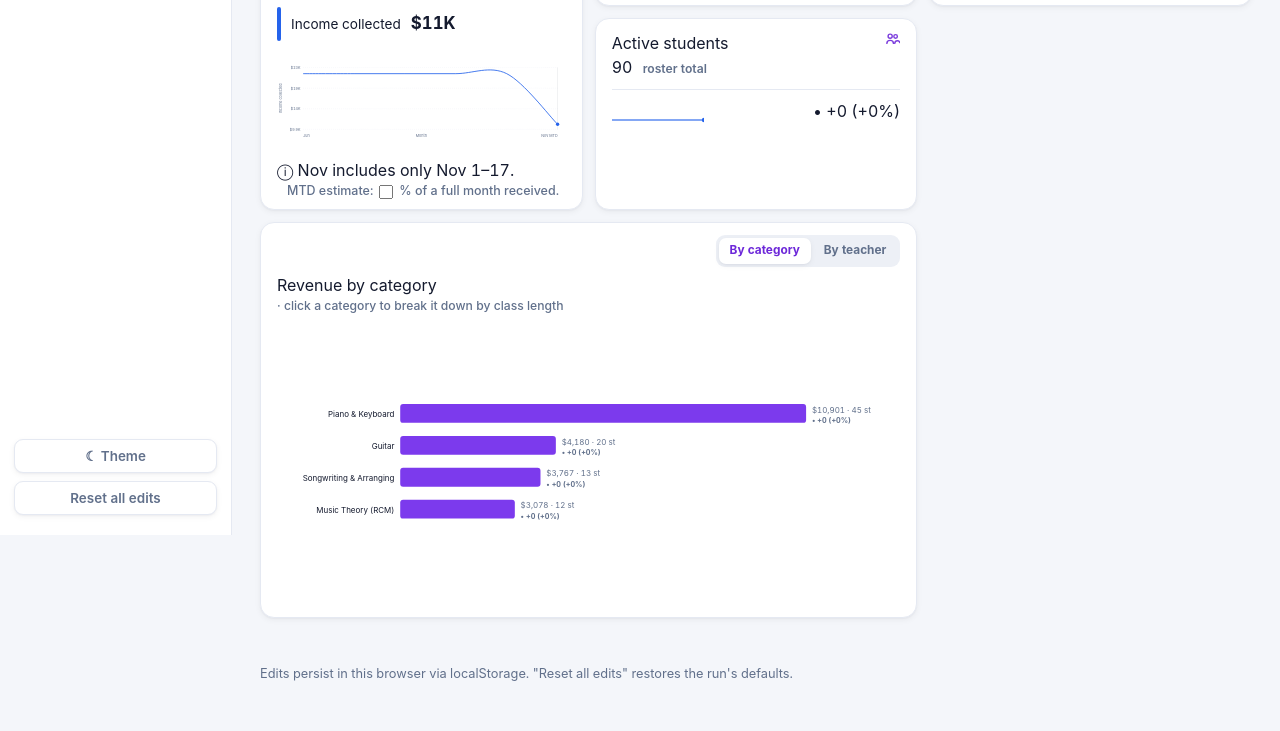
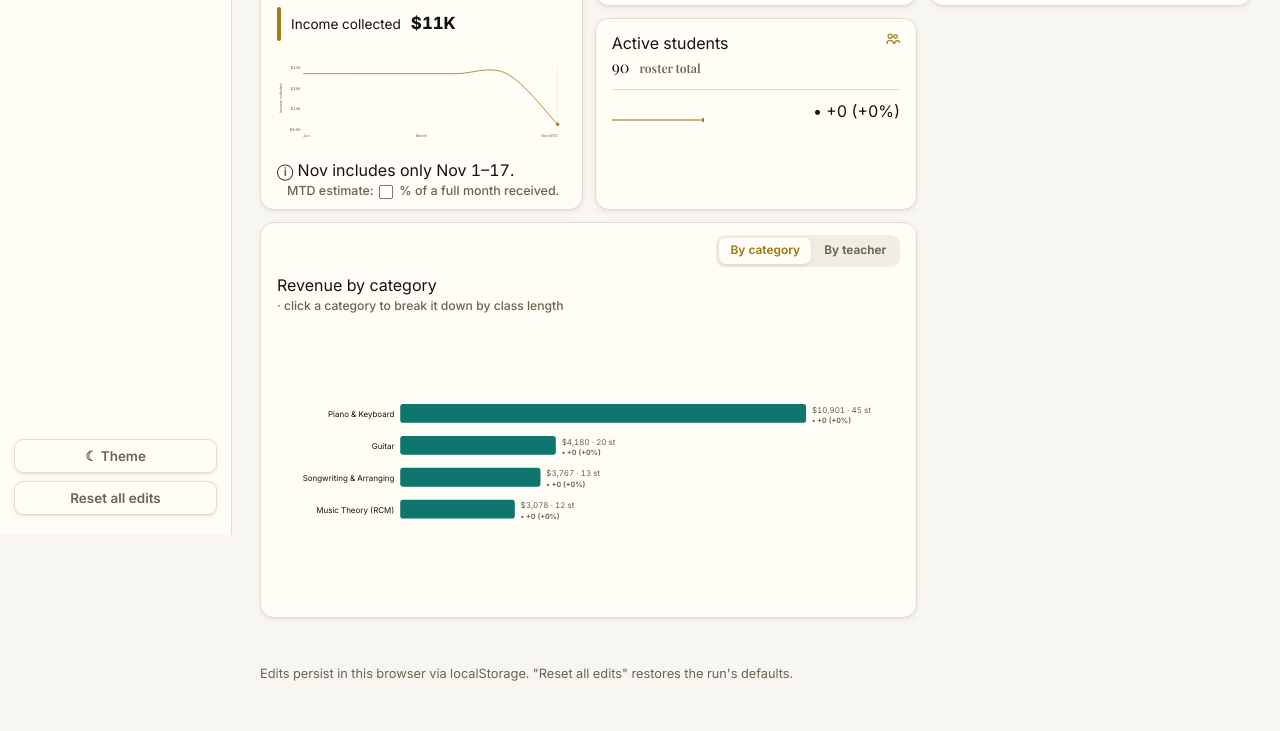
Before and after one commit to TinyMG/TestProject-for-Ryan, a plain HTML site: page index.html in a window 1280 px wide. Shown: the part 265-996 px from the top of the page. Drawn offline with Linux system fonts and the light colour scheme.

Commit message:
Apply the Stitch Cadence Academy design system
Applied via the Stitch MCP from the owner's 'Finance App UI Design'
project: the dark palette (warm-black background, gold primary, teal
tertiary, cream text) mapped onto the CSS variables for both themes, and
Playfair Display + Inter self-hosted as variable woff2 fonts (85KB latin
subsets) so the app stays fully offline. Asset URLs versioned for cache
busting.

```diff
--- a/index.html
+++ b/index.html
@@ -5,7 +5,7 @@
 <meta name="viewport" content="width=device-width, initial-scale=1.0">
 <title>Miralles Music Academy - Financial Model</title>
 <link rel="icon" href="data:,">
-<link rel="stylesheet" href="styles.css">
+<link rel="stylesheet" href="styles.css?v=stitch1">
 </head>
 <body>
 <div class="app">
@@ -101,6 +101,6 @@
 </div>
 <div id="add-modal" class="modal-backdrop"></div>
 
-<script src="app.js"></script>
+<script src="app.js?v=stitch1"></script>
 </body>
 </html>
--- a/styles.css
+++ b/styles.css
@@ -1,30 +1,41 @@
+/* Stitch design system — "Cadence Academy" theme (dark, gold accents) */
 :root {
-  --bg: #f4f6fa; --card: #ffffff; --ink: #141a2e; --muted: #61708b;
-  --line: #e5e9f2; --accent: #6d28d9; --accent-soft: #f1ebfe;
-  --good: #15803d; --bad: #dc2626; --warn-bg: #fef3e2;
-  --shadow: 0 1px 2px rgba(16, 24, 40, .04), 0 2px 6px rgba(16, 24, 40, .05);
-  --seg-bg: #edf0f6;
-  --c-net: #7c3aed; --c-expense: #dc2626; --c-income: #15803d; --c-blue: #2563eb;
-  --c-grid: #dfe4ee; --c-text: #61708b; --c-ink: #141a2e;
+  --bg: #f8f6f0; --card: #fffdf6; --ink: #131410; --muted: #6b6353;
+  --line: #e2ddd0; --accent: #a07d1a; --accent-soft: #f5edd6;
+  --good: #0f766e; --bad: #93000a; --warn-bg: #fdf3d8;
+  --shadow: 0 1px 2px rgba(19, 20, 16, .05), 0 2px 6px rgba(19, 20, 16, .06);
+  --seg-bg: #f0ede3;
+  --c-net: #0f766e; --c-expense: #93000a; --c-income: #0f766e; --c-blue: #a07d1a;
+  --c-grid: #e2ddd0; --c-text: #6b6353; --c-ink: #131410;
 }
 [data-theme="dark"] {
-  --bg: #0e1320; --card: #161d2e; --ink: #e8ecf6; --muted: #93a0ba;
-  --line: #263048; --accent: #a78bfa; --accent-soft: #2a2350;
-  --good: #34d399; --bad: #f87171; --warn-bg: #3a2c14;
-  --shadow: 0 1px 2px rgba(0, 0, 0, .35), 0 2px 8px rgba(0, 0, 0, .35);
-  --seg-bg: #1d2537;
-  --c-net: #a78bfa; --c-expense: #f87171; --c-income: #34d399; --c-blue: #60a5fa;
-  --c-grid: #263048; --c-text: #93a0ba; --c-ink: #e8ecf6;
+  --bg: #131410; --card: #1f201c; --ink: #e4e2dd; --muted: #d0c5af;
+  --line: #353531; --accent: #f2ca50; --accent-soft: rgba(242, 202, 80, 0.14);
+  --good: #48e5d0; --bad: #ffb4ab; --warn-bg: #3a2c14;
+  --shadow: 0 1px 2px rgba(0, 0, 0, .45), 0 2px 8px rgba(0, 0, 0, .45);
+  --seg-bg: #1b1c18;
+  --c-net: #48e5d0; --c-expense: #ffb4ab; --c-income: #f2ca50; --c-blue: #f2ca50;
+  --c-grid: #353531; --c-text: #d0c5af; --c-ink: #e4e2dd;
 }
 * { box-sizing: border-box; margin: 0; padding: 0; }
 body {
-  font-family: -apple-system, BlinkMacSystemFont, "Segoe UI Variable Text", "Segoe UI", Roboto, Helvetica, Arial, sans-serif;
+  font-family: "Inter", -apple-system, BlinkMacSystemFont, "Segoe UI", Roboto, Helvetica, Arial, sans-serif;
   background:
-    radial-gradient(1200px 400px at 85% -10%, rgba(109, 40, 217, .06), transparent 60%),
+    radial-gradient(1200px 400px at 85% -10%, rgba(242, 202, 80, .07), transparent 60%),
     var(--bg);
   color: var(--ink); line-height: 1.5; padding: 0 0 48px;
   font-variant-numeric: tabular-nums;
   transition: background-color .25s ease, color .25s ease;
+}
+@font-face {
+  font-family: "Inter";
+  src: url("fonts/Inter-100900-latin.woff2") format("woff2");
+  font-weight: 100 900; font-style: normal; font-display: swap;
+}
+@font-face {
+  font-family: "Playfair Display";
+  src: url("fonts/PlayfairDisplay-400900-latin.woff2") format("woff2");
+  font-weight: 400 900; font-style: normal; font-display: swap;
 }
 .app { display: flex; min-height: 100vh; }
 .sidebar {
@@ -54,6 +65,9 @@ body {
   backdrop-filter: blur(8px);
   border-bottom: 1px solid var(--line); padding: 12px 28px;
   position: sticky; top: 0; z-index: 5;
+}
+.topbar h1, .sidebar .brand h1, .io-big, .k-value {
+  font-family: "Playfair Display", Georgia, serif;
 }
 .topbar h1 { font-size: 1.2rem; letter-spacing: -0.02em; font-weight: 750; }
 .topbar .sub { color: var(--muted); font-size: 0.82rem; }
```
Also changed, not shown: fonts/Inter-100900-latin.woff2 (added), fonts/PlayfairDisplay-400900-latin.woff2 (added).
